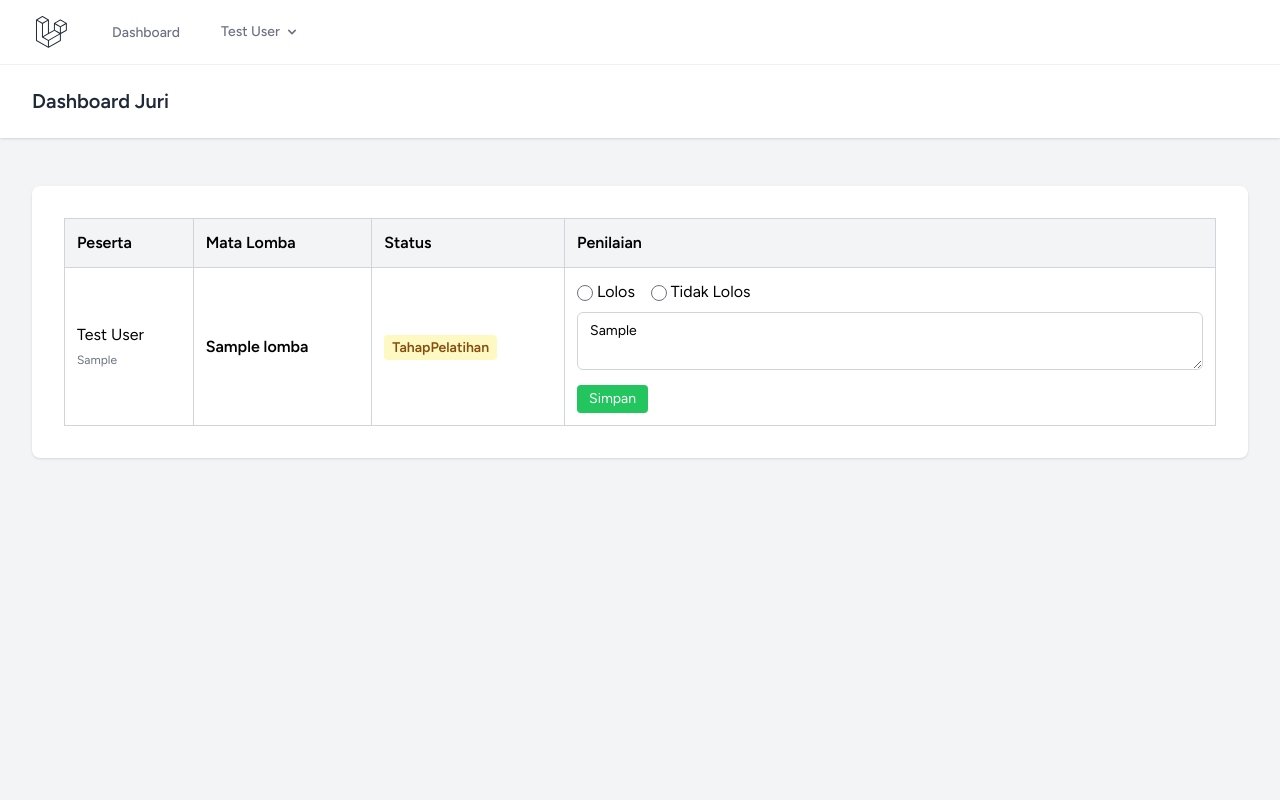
After one commit to eheehe828/Aplikasi-BI-Got-Talent, a Laravel app: page /juri/dashboard in a window 1280 px wide. The commit adds this page. Run offline with Laravel 12, Linux system fonts and the light colour scheme; a user stored in the database is signed in; data comes from the database, SQL or seed files in the repository; tables that the repository leaves empty hold one stand-in row (values such as "Sample post"); style sheets or scripts are compiled from the project's sources; some libraries are stand-ins or nearby versions.

Commit message:
Tambah fitur juri: login, penilaian lolos/tidak lolos, dan catatan

```diff
--- /dev/null
+++ b/app/Http/Controllers/JuriController.php
@@ -0,0 +1,38 @@
+<?php
+
+namespace App\Http\Controllers;
+
+use App\Models\Pendaftaran;
+use Illuminate\Http\Request;
+use Illuminate\Validation\Rule;
+
+class JuriController extends Controller
+{
+    // Dashboard juri: daftar semua pendaftaran peserta.
+    public function index()
+    {
+        $pendaftarans = Pendaftaran::with(['user', 'lomba'])->latest()->get();
+
+        return view('juri.dashboard', compact('pendaftarans'));
+    }
+
+    // Juri memberi nilai (lolos / tidak lolos) + catatan.
+    public function nilai(Request $request, $id)
+    {
+        $validated = $request->validate([
+            'hasil' => ['required', Rule::in(['lolos', 'tidak_lolos'])],
+            'catatan_juri' => ['required_if:hasil,tidak_lolos', 'nullable', 'string', 'max:1000'],
+        ], [
+            'catatan_juri.required_if' => 'Catatan wajib diisi jika peserta tidak lolos.',
+        ]);
+
+        $pendaftaran = Pendaftaran::findOrFail($id);
+        $pendaftaran->update([
+            'status' => $validated['hasil'] === 'lolos' ? 'Jadwal Briefing' : 'Gagal',
+            'catatan_juri' => $validated['catatan_juri'] ?? null,
+        ]);
+
+        return redirect()->route('juri.dashboard')
+            ->with('success', 'Penilaian berhasil disimpan!');
+    }
+}
--- a/app/Models/Pendaftaran.php
+++ b/app/Models/Pendaftaran.php
@@ -8,8 +8,7 @@ class Pendaftaran extends Model
 {
     use HasFactory;
 
-    // Tambahkan 'kelas' dan 'no_wa' di sini
-    protected $fillable = ['user_id', 'lomba_id', 'kelas', 'no_wa', 'status'];
+    protected $fillable = ['user_id', 'lomba_id', 'kelas', 'no_wa', 'status', 'catatan_juri'];
 
     public function user() {
         return $this->belongsTo(User::class);
--- /dev/null
+++ b/resources/views/juri/dashboard.blade.php
@@ -0,0 +1,55 @@
+<x-app-layout>
+    <x-slot name="header">
+        <h2 class="font-semibold text-xl text-gray-800 leading-tight">Dashboard Juri</h2>
+    </x-slot>
+
+    <div class="py-12"><div class="max-w-7xl mx-auto sm:px-6 lg:px-8">
+        @if(session('success'))
+            <div class="bg-green-100 border border-green-400 text-green-700 px-4 py-3 rounded mb-4">{{ session('success') }}</div>
+        @endif
+        @if($errors->any())
+            <div class="bg-red-100 border border-red-400 text-red-700 px-4 py-3 rounded mb-4">
+                @foreach($errors->all() as $error)<p>{{ $error }}</p>@endforeach
+            </div>
+        @endif
+
+        <div class="p-4 sm:p-8 bg-white shadow sm:rounded-lg overflow-x-auto">
+            <table class="w-full border-collapse border border-gray-300">
+                <thead>
+                    <tr class="bg-gray-100 text-left">
+                        <th class="border border-gray-300 p-3">Peserta</th>
+                        <th class="border border-gray-300 p-3">Mata Lomba</th>
+                        <th class="border border-gray-300 p-3">Status</th>
+                        <th class="border border-gray-300 p-3">Penilaian</th>
+                    </tr>
+                </thead>
+                <tbody>
+                    @forelse($pendaftarans as $daftar)
+                    <tr>
+                        <td class="border border-gray-300 p-3">
+                            {{ $daftar->user->name }}<br>
+                            <span class="text-xs text-gray-500">{{ $daftar->kelas }}</span>
+                        </td>
+                        <td class="border border-gray-300 p-3 font-semibold">{{ $daftar->lomba->nama_lomba }}</td>
+                        <td class="border border-gray-300 p-3">
+                            <span class="bg-yellow-100 text-yellow-800 px-2 py-1 rounded text-sm font-bold">{{ $daftar->status }}</span>
+                        </td>
+                        <td class="border border-gray-300 p-3">
+                            <form action="{{ route('juri.nilai', $daftar->id) }}" method="POST" class="space-y-2">
+                                @csrf
+                                <label class="mr-3"><input type="radio" name="hasil" value="lolos" required> Lolos</label>
+                                <label><input type="radio" name="hasil" value="tidak_lolos"> Tidak Lolos</label>
+                                <textarea name="catatan_juri" rows="2" class="w-full border-gray-300 rounded-md text-sm"
+                                    placeholder="Catatan (wajib jika tidak lolos)">{{ $daftar->catatan_juri }}</textarea>
+                                <button type="submit" class="bg-green-500 hover:bg-green-600 text-white px-3 py-1 rounded text-sm">Simpan</button>
+                            </form>
+                        </td>
+                    </tr>
+                    @empty
+                    <tr><td colspan="4" class="p-4 text-center text-gray-500">Belum ada pendaftaran.</td></tr>
+                    @endforelse
+                </tbody>
+            </table>
+        </div>
+    </div></div>
+</x-app-layout>
--- a/routes/web.php
+++ b/routes/web.php
@@ -4,6 +4,7 @@ use Illuminate\Support\Facades\Route;
 use Illuminate\Support\Facades\Auth; // Untuk mengecek user yang login
 use App\Http\Controllers\AdminController; // Memanggil Controller Admin
 use App\Http\Controllers\SiswaController; // Memanggil Controller Siswa
+use App\Http\Controllers\JuriController; // Memanggil Controller Juri
 use App\Http\Controllers\ProfileController;
 
 
@@ -14,10 +15,11 @@ Route::get('/', function () {
 
 // 2. Rute "Penyortir" Pintar (Otomatis arahkan sesuai Role sesaat setelah Login)
 Route::get('/dashboard', function () {
-    if (Auth::user()->role === 'admin') {
-        return redirect()->route('admin.dashboard');
-    }
-    return redirect()->route('siswa.dashboard');
+    return match (Auth::user()->role) {
+        'admin' => redirect()->route('admin.dashboard'),
+        'juri'  => redirect()->route('juri.dashboard'),
+        default => redirect()->route('siswa.dashboard'),
+    };
 })->middleware(['auth', 'verified'])->name('dashboard');
 
 // 3. JALUR KHUSUS ADMIN
@@ -54,6 +56,12 @@ Route::middleware(['auth', 'role:siswa'])->group(function () {
     Route::post('/siswa/daftar', [SiswaController::class, 'daftarLomba'])->name('siswa.daftar');
 });
 
+// 5. JALUR KHUSUS JURI (Dijaga oleh Middleware Role:juri)
+Route::middleware(['auth', 'role:juri'])->group(function () {
+    Route::get('/juri/dashboard', [JuriController::class, 'index'])->name('juri.dashboard');
+    Route::post('/juri/pendaftaran/{id}/nilai', [JuriController::class, 'nilai'])->name('juri.nilai');
+});
+
 Route::middleware('auth')->group(function () {
     Route::get('/profile', [ProfileController::class, 'edit'])->name('profile.edit');
     Route::patch('/profile', [ProfileController::class, 'update'])->name('profile.update');
```
Also changed, not shown: resources/views/siswa/dashboard.blade.php (+7 -0 lines), database/migrations/2026_11_19_000000_add_catatan_juri_to_pendaftarans_table.php (added), database/migrations/2026_11_19_070717_add_catatan_juri_to_pendaftarans_table.php (added).
